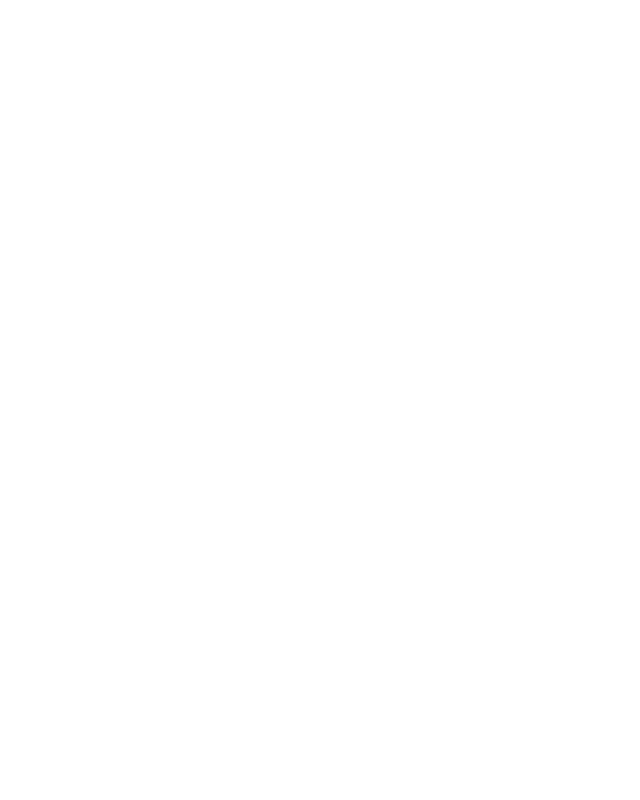
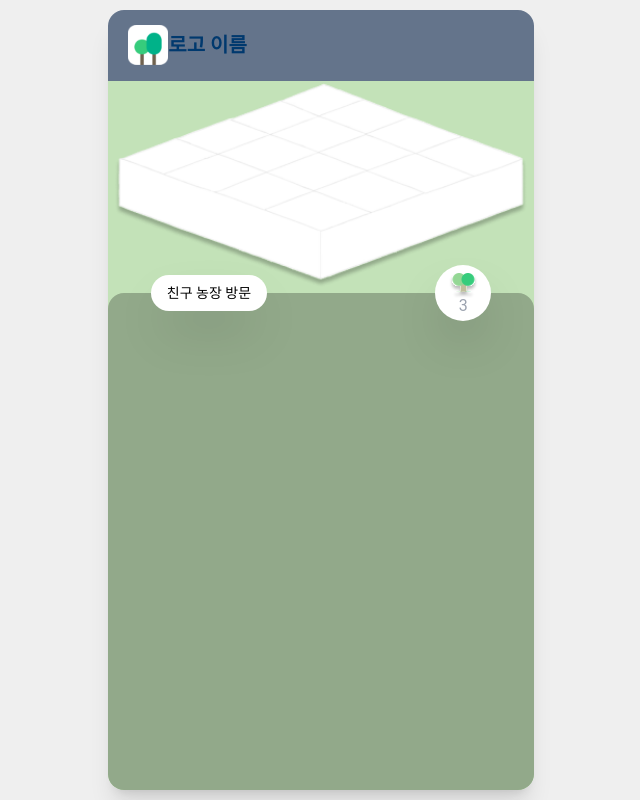
Before and after one commit to kmyobin/Net-Zero_Hackathon, a React (Create React App) app: page /gallery in a window 1280 px wide. Before the commit this address had no page. Shown: the whole page, without its empty margins (319-959 px from the left). Built offline with nearby package versions, Linux system fonts and the light colour scheme; a web font is replaced by a local one.

Commit message:
ㅈㅅㅈㅅㅈㅅㅈㅅㅈㅅㅈㅅㅈㅅㅈㅅㅈㅅㅈㅅ

```diff
--- a/src/App.js
+++ b/src/App.js
@@ -2,6 +2,7 @@
 import { BrowserRouter, Routes, Route } from "react-router-dom";
 import MainPage from "./pages/MainPage";
 import LoginPage from "./pages/LoginPage";
+import GalleryPage from "./pages/GalleryPage";
 
 function App() {
   return (
@@ -9,6 +10,7 @@
       <Routes>
         <Route path="/" element={<MainPage />} />
         <Route path="/login" element={<LoginPage />} />
+        <Route path="/gallery" element={<GalleryPage />} />
       </Routes>
     </BrowserRouter>
   );
--- /dev/null
+++ b/src/components/gallery/Friends.jsx
@@ -0,0 +1,16 @@
+import React from "react";
+import smallTree from "../../assets/images/icons/smallTree_green.svg";
+
+export default function Friends() {
+  return (
+    <div className="bg-[#92A98A] w-full h-full rounded-2xl relative">
+      <div className="absolute left-[10%] px-4 py-2 bg-white text-center text-sm rounded-3xl shadow-2xl -top-[18px]">
+        친구 농장 방문
+      </div>
+      <div className="absolute right-[10%] rounded-full bg-white w-14 h-14 flex flex-col items-center py-2 shadow-2xl -top-[28px]">
+        <img src={smallTree} alt="smallTree" width={"29px"} height={"24px"} />
+        <span className="text-gray-400 -mt-1">3</span>
+      </div>
+    </div>
+  );
+}
--- /dev/null
+++ b/src/components/gallery/GalleryContent.jsx
@@ -0,0 +1,14 @@
+import React from "react";
+import Friends from "./Friends";
+
+export default function GalleryContent() {
+  return (
+    <div className="w-full bg-[#C3E2B8]">
+      <div className="flex flex-col">
+        {/* 헤더 + 농장 */}
+        <img src={require("../../assets/images/platform.png")} alt="platform" />
+      </div>
+      <Friends />
+    </div>
+  );
+}
--- a/src/components/login/LoginContent.jsx
+++ b/src/components/login/LoginContent.jsx
@@ -7,7 +7,6 @@
 import facebook from "../../assets/images/icons/facebook.svg";
 import instagram from "../../assets/images/icons/instagram.svg";
 import google from "../../assets/images/icons/google.svg";
-
 
 function LoginContent() {
   const [id, setId] = useState("");
--- a/src/index.css
+++ b/src/index.css
@@ -9,4 +9,5 @@
 
 body {
   font-family: Roboto;
+  background-color: #efefef;
 }
--- a/src/layout/PageTemplate.jsx
+++ b/src/layout/PageTemplate.jsx
@@ -29,11 +29,11 @@
   return (
     <div className="w-full h-screen flex justify-center flex-wrap items-center">
       <div
-        className="relative flex h-[97.5%] w-full flex-col justify-between overflow-hidden bg-[#ECEFF4] rounded-2xl"
+        className="relative flex h-[97.5%] w-full flex-col justify-between overflow-hidden rounded-2xl shadow-xl bg-white"
         id="contentHeight"
       >
-        {!Lo.includes('/login') &&<Header/>}
-        <div className="h-screen flex justify-center">{content}</div>
+        {!Lo.includes("/login") && <Header />}
+        <div className="h-screen flex justify-center w-full">{content}</div>
       </div>
     </div>
   );
--- /dev/null
+++ b/src/pages/GalleryPage.jsx
@@ -0,0 +1,7 @@
+import React from "react";
+import PageTemplate from "../layout/PageTemplate";
+import GalleryContent from "../components/gallery/GalleryContent";
+
+export default function GalleryPage() {
+  return <PageTemplate content={<GalleryContent />} />;
+}
```
Also changed, not shown: src/assets/images/icons/smallTree_green.svg (added), src/assets/images/platform.png (added).
